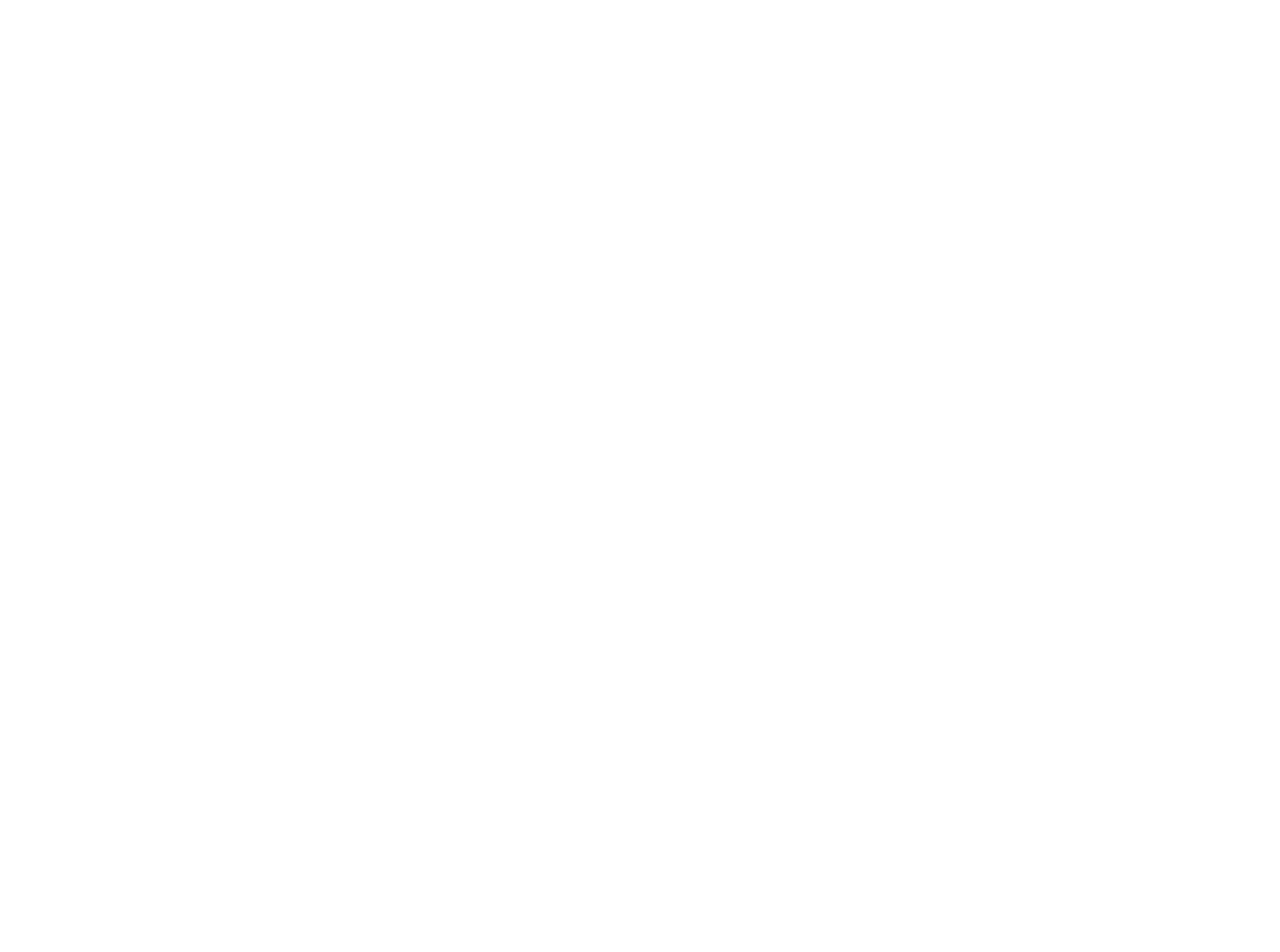
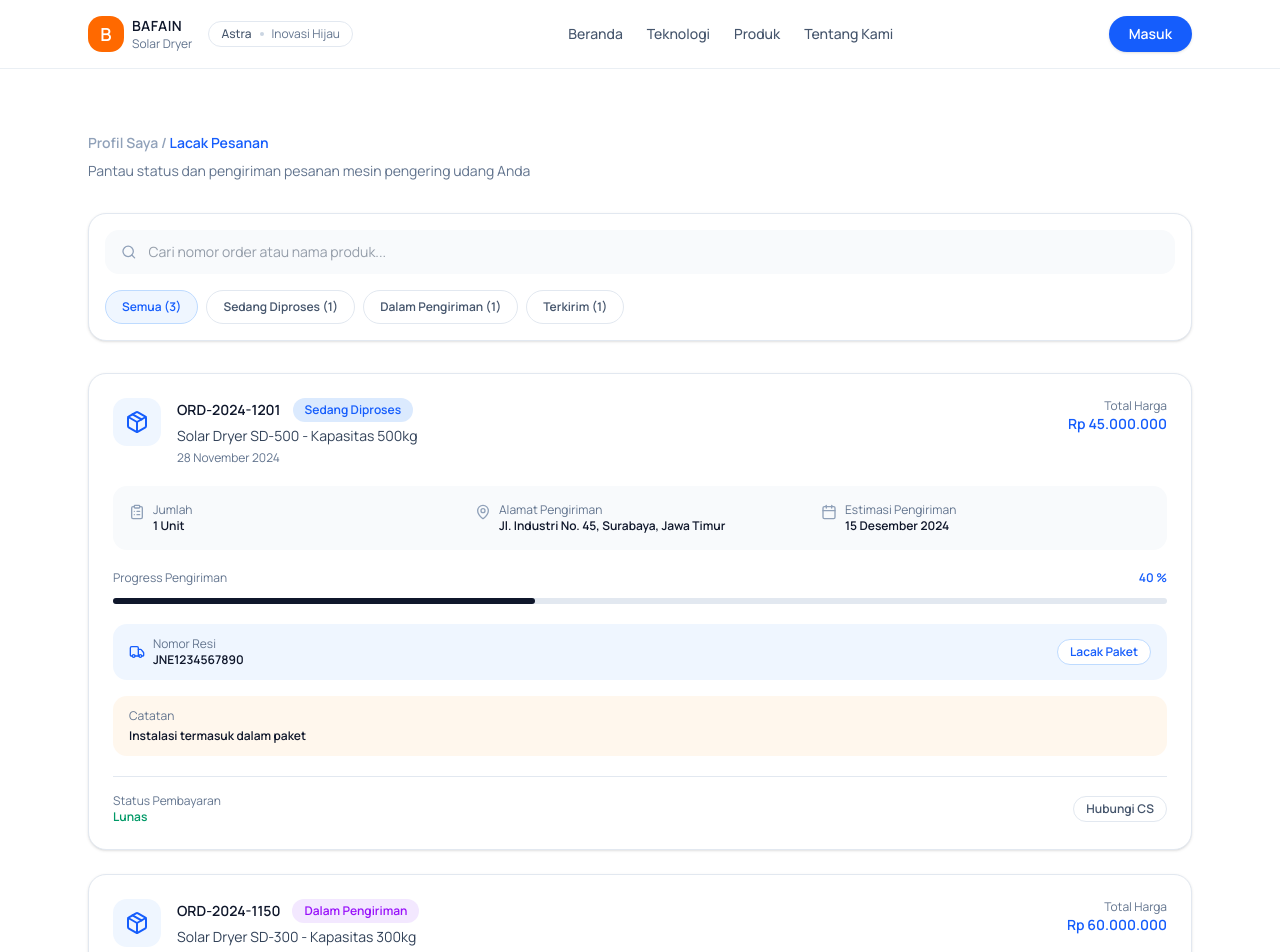
Before and after one commit to Haeryz/Bafain, a React (Vite) app: page /lacak-pesanan in a window 1280 px wide. Before the commit this address had no page. Shown: the top 952 px of the page. Before the commit the page ends 800 px from the top, so only its background shows below. Built offline with nearby package versions, Linux system fonts and the light colour scheme.

Commit message:
Update Lacak Pesanan

```diff
--- a/src/App.tsx
+++ b/src/App.tsx
@@ -4,6 +4,7 @@
 import Pemesanan from "@/pages/Pemesanan"
 import Pembayaran from "@/pages/Pembayaran"
 import Profile from "@/pages/Profile"
+import LacakPesanan from "@/pages/LacakPesanan"
 import Produk from "@/pages/Produk"
 import Start from "@/pages/Start"
 import TentangKami from "@/pages/TentangKami"
@@ -32,6 +33,7 @@
         <Route path="/pemesanan" element={<Pemesanan />} />
         <Route path="/pembayaran" element={<Pembayaran />} />
         <Route path="/profile" element={<Profile />} />
+        <Route path="/lacak-pesanan" element={<LacakPesanan />} />
         <Route path="/tentang-kami" element={<TentangKami />} />
       </Routes>
     </BrowserRouter>
--- /dev/null
+++ b/src/pages/LacakPesanan.tsx
@@ -0,0 +1,253 @@
+import {
+  Calendar,
+  ClipboardList,
+  MapPin,
+  Package,
+  Search,
+  Truck,
+} from "lucide-react"
+import { useMemo, useState } from "react"
+import PageLayout from "@/components/PageLayout"
+
+const orders = [
+  {
+    id: "ORD-2024-1201",
+    title: "Solar Dryer SD-500 - Kapasitas 500kg",
+    date: "28 November 2024",
+    status: "Sedang Diproses",
+    statusTone: "bg-blue-100 text-blue-600",
+    total: "Rp 45.000.000",
+    qty: "1 Unit",
+    address: "Jl. Industri No. 45, Surabaya, Jawa Timur",
+    eta: "15 Desember 2024",
+    progress: 40,
+    waybill: "JNE1234567890",
+    note: "Instalasi termasuk dalam paket",
+  },
+  {
+    id: "ORD-2024-1150",
+    title: "Solar Dryer SD-300 - Kapasitas 300kg",
+    date: "15 November 2024",
+    status: "Dalam Pengiriman",
+    statusTone: "bg-purple-100 text-purple-600",
+    total: "Rp 60.000.000",
+    qty: "2 Unit",
+    address: "Jl. Pelabuhan No. 12, Makassar, Sulawesi Selatan",
+    eta: "5 Desember 2024",
+    progress: 75,
+    waybill: "JNE0987654321",
+  },
+  {
+    id: "ORD-2024-1089",
+    title: "Solar Dryer SD-1000 - Kapasitas 1000kg",
+    date: "20 Oktober 2024",
+    status: "Terkirim",
+    statusTone: "bg-emerald-100 text-emerald-600",
+    total: "Rp 75.000.000",
+    qty: "1 Unit",
+    address: "Jl. Raya Pantai No. 88, Lampung",
+    eta: "10 November 2024",
+    progress: 100,
+    waybill: "JNE555666777",
+  },
+]
+
+export function LacakPesanan() {
+  const [activeTab, setActiveTab] = useState("Semua")
+
+  const tabs = useMemo(() => {
+    const statusCounts = orders.reduce<Record<string, number>>((acc, order) => {
+      acc[order.status] = (acc[order.status] || 0) + 1
+      return acc
+    }, {})
+    return [
+      { label: "Semua", count: orders.length },
+      ...Object.entries(statusCounts).map(([label, count]) => ({
+        label,
+        count,
+      })),
+    ]
+  }, [])
+
+  const visibleOrders =
+    activeTab === "Semua"
+      ? orders
+      : orders.filter((order) => order.status === activeTab)
+
+  return (
+    <PageLayout>
+      <section className="mx-auto w-full max-w-6xl px-6 pb-20 pt-12 md:pt-16">
+        <div>
+          <p className="text-sm font-semibold text-slate-400">
+            Profil Saya <span className="text-slate-400">/</span>{" "}
+            <span className="text-blue-600">Lacak Pesanan</span>
+          </p>
+          <p className="mt-2 text-sm text-slate-500">
+            Pantau status dan pengiriman pesanan mesin pengering udang Anda
+          </p>
+        </div>
+
+        <div className="mt-8 rounded-2xl border border-slate-200 bg-white p-4 shadow-sm">
+          <div className="flex items-center gap-3 rounded-xl bg-slate-50 px-4 py-3 text-sm text-slate-500">
+            <Search className="h-4 w-4 text-slate-400" />
+            <input
+              type="text"
+              placeholder="Cari nomor order atau nama produk..."
+              className="w-full bg-transparent text-sm text-slate-700 outline-none"
+            />
+          </div>
+          <div className="mt-4 flex flex-wrap gap-2">
+            {tabs.map((tab) => (
+              <button
+                key={tab.label}
+                type="button"
+                onClick={() => setActiveTab(tab.label)}
+                className={`cursor-pointer rounded-full border px-4 py-2 text-xs font-semibold transition ${
+                  activeTab === tab.label
+                    ? "border-blue-200 bg-blue-50 text-blue-600"
+                    : "border-slate-200 bg-white text-slate-600 hover:border-slate-300"
+                }`}
+              >
+                {tab.label} ({tab.count})
+              </button>
+            ))}
+          </div>
+        </div>
+
+        <div className="mt-8 space-y-6">
+          {visibleOrders.map((order) => (
+            <div
+              key={order.id}
+              className="rounded-2xl border border-slate-200 bg-white p-6 shadow-sm"
+            >
+              <div className="flex flex-wrap items-start justify-between gap-4">
+                <div className="flex items-start gap-4">
+                  <div className="flex h-12 w-12 items-center justify-center rounded-xl bg-blue-50 text-blue-600">
+                    <Package className="h-6 w-6" />
+                  </div>
+                  <div>
+                    <div className="flex flex-wrap items-center gap-3">
+                      <p className="text-sm font-semibold text-slate-900">
+                        {order.id}
+                      </p>
+                      <span
+                        className={`rounded-full px-3 py-1 text-xs font-semibold ${order.statusTone}`}
+                      >
+                        {order.status}
+                      </span>
+                    </div>
+                    <p className="mt-1 text-sm text-slate-700">
+                      {order.title}
+                    </p>
+                    <p className="mt-1 text-xs text-slate-500">{order.date}</p>
+                  </div>
+                </div>
+                <div className="text-right">
+                  <p className="text-xs text-slate-500">Total Harga</p>
+                  <p className="text-sm font-semibold text-blue-600">
+                    {order.total}
+                  </p>
+                </div>
+              </div>
+
+              <div className="mt-5 grid gap-4 rounded-xl bg-slate-50 p-4 text-xs text-slate-600 md:grid-cols-3">
+                <div className="flex items-start gap-2">
+                  <ClipboardList className="mt-0.5 h-4 w-4 text-slate-400" />
+                  <div>
+                    <p className="text-slate-500">Jumlah</p>
+                    <p className="font-semibold text-slate-900">{order.qty}</p>
+                  </div>
+                </div>
+                <div className="flex items-start gap-2">
+                  <MapPin className="mt-0.5 h-4 w-4 text-slate-400" />
+                  <div>
+                    <p className="text-slate-500">Alamat Pengiriman</p>
+                    <p className="font-semibold text-slate-900">
+                      {order.address}
+                    </p>
+                  </div>
+                </div>
+                <div className="flex items-start gap-2">
+                  <Calendar className="mt-0.5 h-4 w-4 text-slate-400" />
+                  <div>
+                    <p className="text-slate-500">Estimasi Pengiriman</p>
+                    <p className="font-semibold text-slate-900">{order.eta}</p>
+                  </div>
+                </div>
+              </div>
+
+              <div className="mt-5">
+                <div className="flex items-center justify-between text-xs text-slate-500">
+                  <span>Progress Pengiriman</span>
+                  <span className="font-semibold text-blue-600">
+                    {order.progress} %
+                  </span>
+                </div>
+                <div className="mt-3 h-1.5 w-full rounded-full bg-slate-200">
+                  <div
+                    className="h-1.5 rounded-full bg-slate-900"
+                    style={{ width: `${order.progress}%` }}
+                  />
+                </div>
+              </div>
+
+              <div className="mt-5 rounded-xl bg-blue-50 px-4 py-3 text-xs text-slate-600">
+                <div className="flex items-center justify-between gap-4">
+                  <div className="flex items-center gap-2">
+                    <Truck className="h-4 w-4 text-blue-600" />
+                    <div>
+                      <p className="text-slate-500">Nomor Resi</p>
+                      <p className="font-semibold text-slate-900">
+                        {order.waybill}
+                      </p>
+                    </div>
+                  </div>
+                  <button
+                    type="button"
+                    className="rounded-full border border-blue-200 bg-white px-3 py-1 text-xs font-semibold text-blue-600 transition hover:border-blue-300"
+                  >
+                    Lacak Paket
+                  </button>
+                </div>
+              </div>
+
+              {order.note && (
+                <div className="mt-4 rounded-xl bg-orange-50 px-4 py-3 text-xs text-slate-600">
+                  <p className="text-slate-500">Catatan</p>
+                  <p className="mt-1 font-semibold text-slate-900">
+                    {order.note}
+                  </p>
+                </div>
+              )}
+
+              <div className="mt-5 flex flex-wrap items-center justify-between gap-4 border-t border-slate-200 pt-4 text-xs text-slate-600">
+                <div>
+                  <p className="text-slate-500">Status Pembayaran</p>
+                  <p className="font-semibold text-emerald-600">Lunas</p>
+                </div>
+                <div className="flex flex-wrap gap-2">
+                  {order.progress === 100 && (
+                    <button
+                      type="button"
+                      className="rounded-full border border-slate-200 bg-white px-3 py-1 text-xs font-semibold text-slate-600 transition hover:border-slate-300"
+                    >
+                      Download Invoice
+                    </button>
+                  )}
+                  <button
+                    type="button"
+                    className="rounded-full border border-slate-200 bg-white px-3 py-1 text-xs font-semibold text-slate-600 transition hover:border-slate-300"
+                  >
+                    Hubungi CS
+                  </button>
+                </div>
+              </div>
+            </div>
+          ))}
+        </div>
+      </section>
+    </PageLayout>
+  )
+}
+
+export default LacakPesanan
--- a/src/pages/Profile.tsx
+++ b/src/pages/Profile.tsx
@@ -12,6 +12,7 @@
   ClipboardList,
 } from "lucide-react"
 import PageLayout from "@/components/PageLayout"
+import { Link } from "react-router-dom"
 
 const stats = [
   {
@@ -306,9 +307,12 @@
                   </div>
                 ))}
               </div>
-              <button className="mt-5 w-full rounded-xl bg-blue-600 px-4 py-3 text-sm font-semibold text-white transition hover:bg-blue-700">
+              <Link
+                to="/lacak-pesanan"
+                className="mt-5 flex w-full cursor-pointer items-center justify-center rounded-xl bg-blue-600 px-4 py-3 text-sm font-semibold text-white transition hover:bg-blue-700"
+              >
                 Lihat Semua Pesanan
-              </button>
+              </Link>
             </div>
           </div>
         </div>
```
